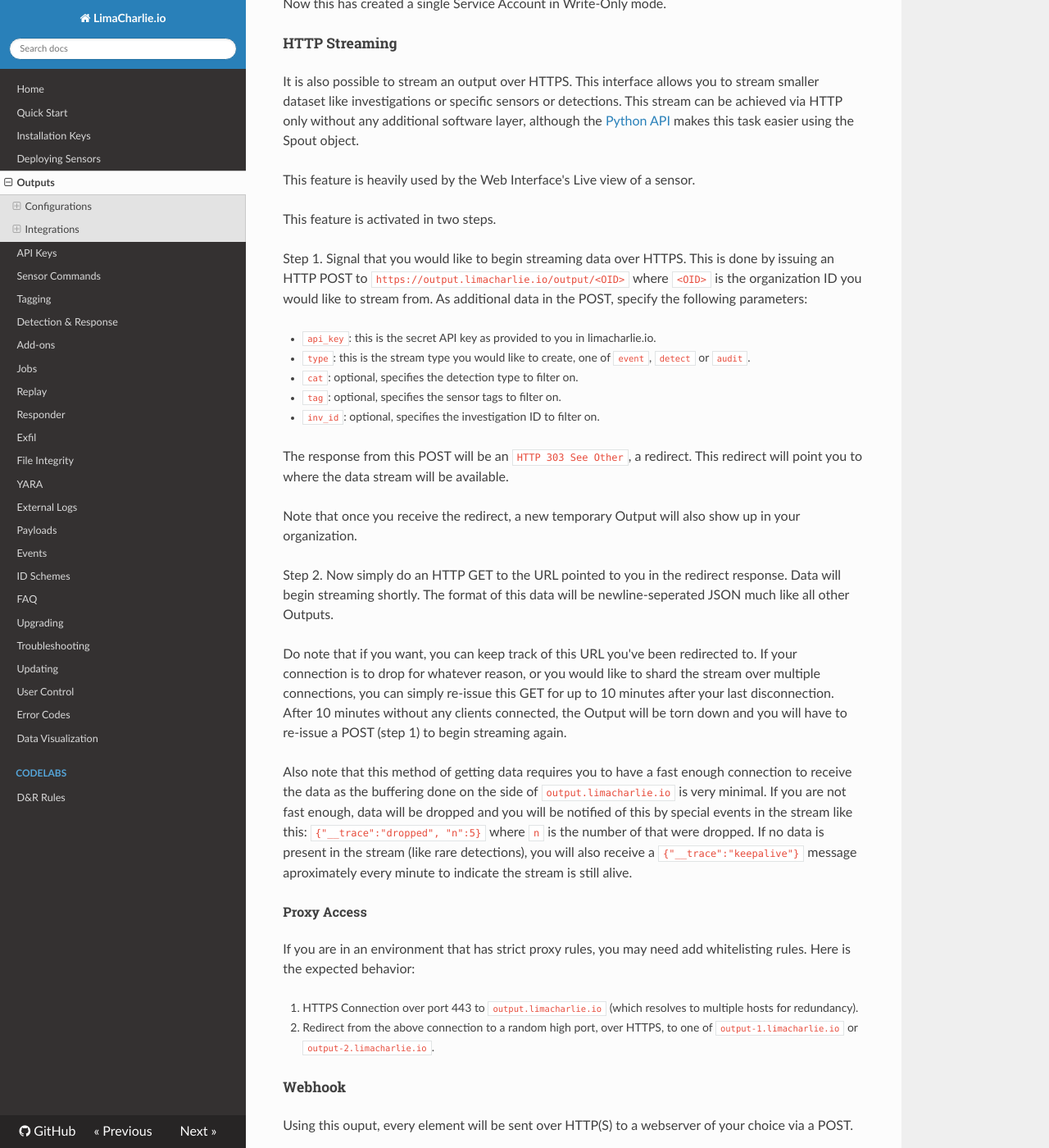
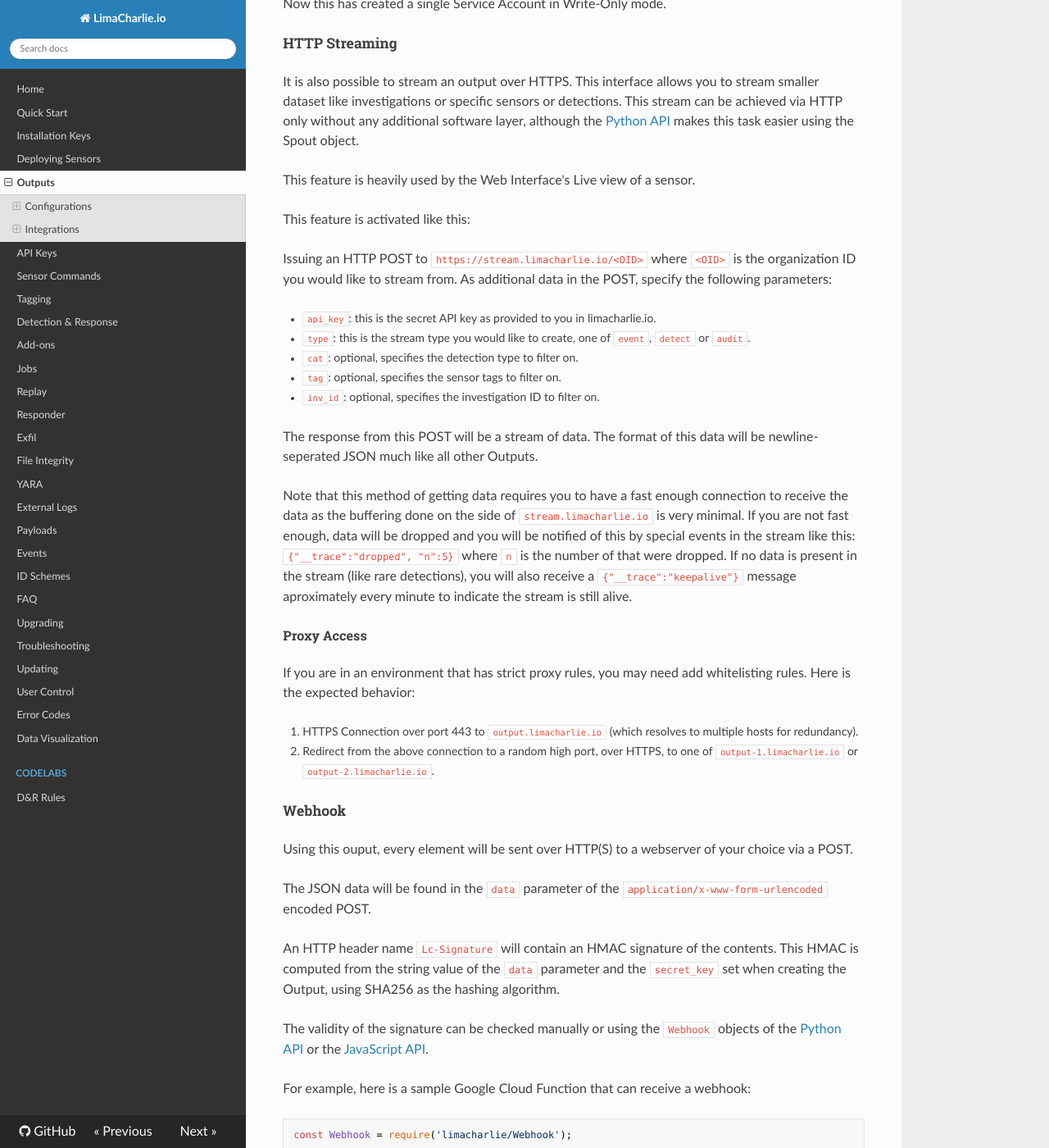
Before and after one commit to refractionPOINT/lce_doc, an MkDocs documentation site: the page built from docs/outputs.md, in a window 1280 px wide and 1400 px high, scrolled down 8401 px. Shown: the whole window at 82% size. Built offline with MkDocs 1.6.1, drawn with Linux system fonts in a browser that asks for light colours; nearby versions of some CDN libraries; old or Windows-style settings are respelled for this version of MkDocs.

Commit message:
Tweak the doc for the HTTP streaming

```diff
--- a/docs/outputs.md
+++ b/docs/outputs.md
@@ -340,11 +340,10 @@ this task easier using the Spout object.
 
 This feature is heavily used by the Web Interface's Live view of a sensor.
 
-This feature is activated in two steps.
+This feature is activated like this:
 
-Step 1. Signal that you would like to begin streaming data over HTTPS. This is done by issuing an HTTP POST to
-`https://output.limacharlie.io/output/<OID>` where `<OID>` is the organization ID you would like to stream from. As
-additional data in the POST, specify the following parameters:
+Issuing an HTTP POST to `https://stream.limacharlie.io/<OID>` where `<OID>` is the organization ID you would like to
+stream from. As additional data in the POST, specify the following parameters:
 
 * `api_key`: this is the secret API key as provided to you in limacharlie.io.
 * `type`: this is the stream type you would like to create, one of `event`, `detect` or `audit`.
@@ -352,21 +351,11 @@ additional data in the POST, specify the following parameters:
 * `tag`: optional, specifies the sensor tags to filter on.
 * `inv_id`: optional, specifies the investigation ID to filter on.
 
-The response from this POST will be an `HTTP 303 See Other`, a redirect. This redirect will point you to where the data
-stream will be available.
-
-Note that once you receive the redirect, a new temporary Output will also show up in your organization.
-
-Step 2. Now simply do an HTTP GET to the URL pointed to you in the redirect response. Data will begin streaming shortly.
+The response from this POST will be a stream of data.
 The format of this data will be newline-seperated JSON much like all other Outputs.
 
-Do note that if you want, you can keep track of this URL you've been redirected to. If your connection is to drop for
-whatever reason, or you would like to shard the stream over multiple connections, you can simply re-issue this GET for up to
-10 minutes after your last disconnection. After 10 minutes without any clients connected, the Output will be torn down and
-you will have to re-issue a POST (step 1) to begin streaming again.
-
-Also note that this method of getting data requires you to have a fast enough connection to receive the data as the buffering
-done on the side of `output.limacharlie.io` is very minimal. If you are not fast enough, data will be dropped and you will
+Note that this method of getting data requires you to have a fast enough connection to receive the data as the buffering
+done on the side of `stream.limacharlie.io` is very minimal. If you are not fast enough, data will be dropped and you will
 be notified of this by special events in the stream like this: `{"__trace":"dropped", "n":5}` where `n` is the number of
 that were dropped. If no data is present in the stream (like rare detections), you will also receive a `{"__trace":"keepalive"}`
 message aproximately every minute to indicate the stream is still alive.
```
